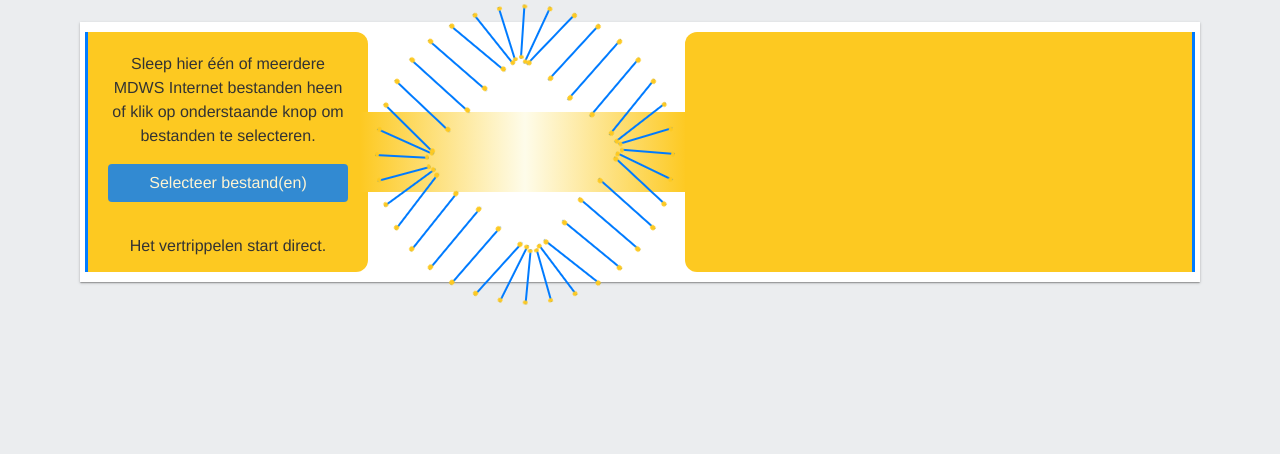
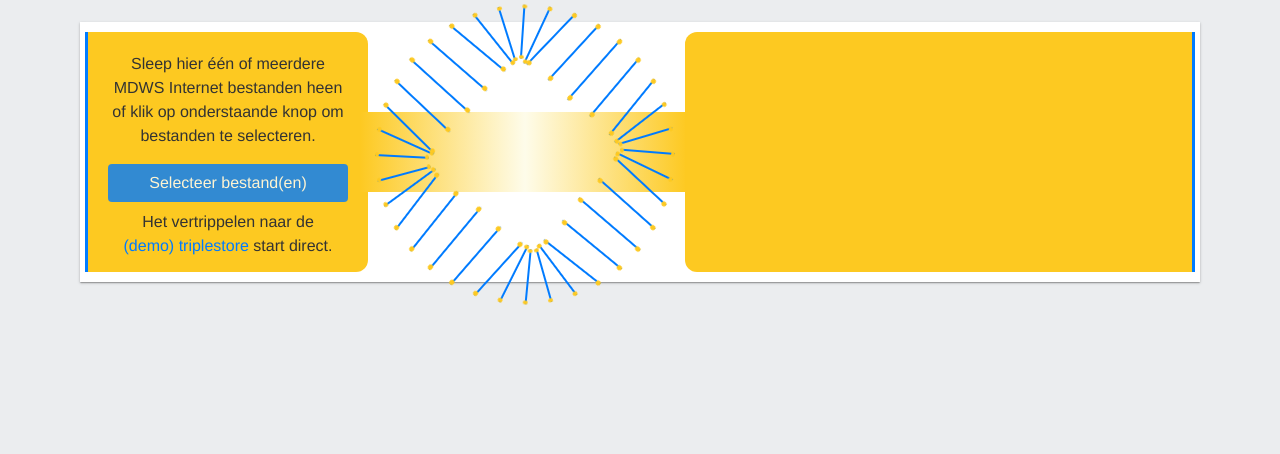
Before and after one commit to netwerk-digitaal-erfgoed/mi2rdf, a PHP site: page / in a window 1280 px wide. Shown: the part 216-670 px from the top of the page. Run offline with PHP 8.4, Linux system fonts and the light colour scheme; data that the repository does not hold is empty.

Commit message:
link naar triplestore
https://github.com/netwerk-digitaal-erfgoed/mi2rdf/issues/4

```diff
--- a/web/public/index.php
+++ b/web/public/index.php
@@ -42,7 +42,7 @@
 						<input type="file" multiple id="fileElem" accept=".txt,.zip" onchange="handleFiles(this.files)">
 						<label title="Maximale grootte per bestand is 500MB. De .txt bestanden kunnen ook gecomprimeerd en/of gebundeld worden in een .zip bestand." class="btn btn-block btn-label" for="fileElem">Selecteer bestand(en)</label>
 					</form>
-					<br>Het vertrippelen start direct.
+					Het vertrippelen naar de<br><a href="http://demo.netwerkdigitaalerfgoed.nl/mi2rdf/">(demo) triplestore</a> start direct.
 				</div>
 				<div id="midelbar">
 					<div id="koppelstuk"></div>
```
